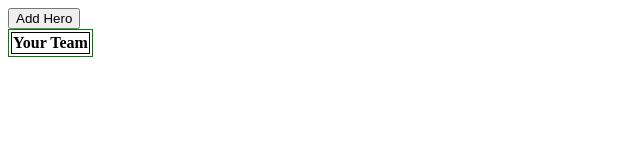
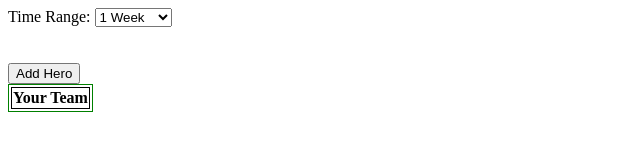
Before and after one commit to clydeandersoniii/dota_scrub, a plain HTML site: page templates/dota.html in a window 1280 px wide. Shown: the whole page, without its empty margins (0-640 px from the left). Drawn offline with nearby package versions, Linux system fonts and the light colour scheme; files that its build step writes are made by us from their sources.

Commit message:
Got API endpoint working for hero data. Working on dota.html

```diff
--- a/index.html
+++ b/templates/dota.html
@@ -3,8 +3,21 @@
     <head>
         <script src="https://ajax.googleapis.com/ajax/libs/jquery/3.5.1/jquery.min.js"></script>
         <link rel="stylesheet" href="styles.css">
+        <title>Dota Scrubner</title>
     </head>
 
+    <div class='settings'>
+        <label id='range'>Time Range:</label>
+        <select id="range">
+            <!--dates = ['week','month','3month','6month','year']-->
+            <option value="1">1 Week</option>
+            <option value="2">1 Month</option>
+            <option value="3">3 Months</option>
+            <option value="4">6 Months</option>
+            <option value="5">1 Year</option>
+        </select>
+    </div>
+    </br></br>
     <div class='team' side='team'>
         <button side='team' onclick='addRow("team")'>Add Hero</button>
         <table id='team' side='team'>
```
Also changed, not shown: 1 other file.
